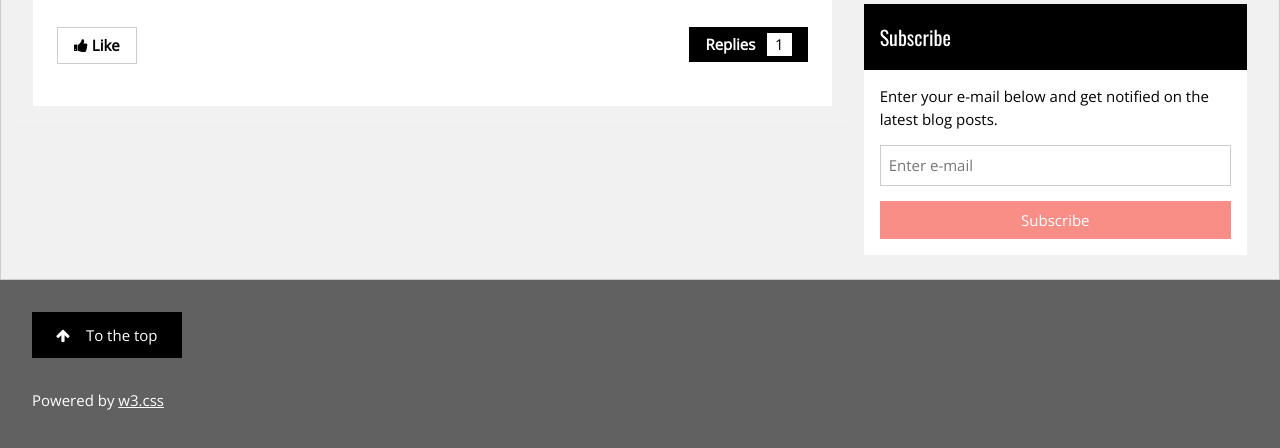
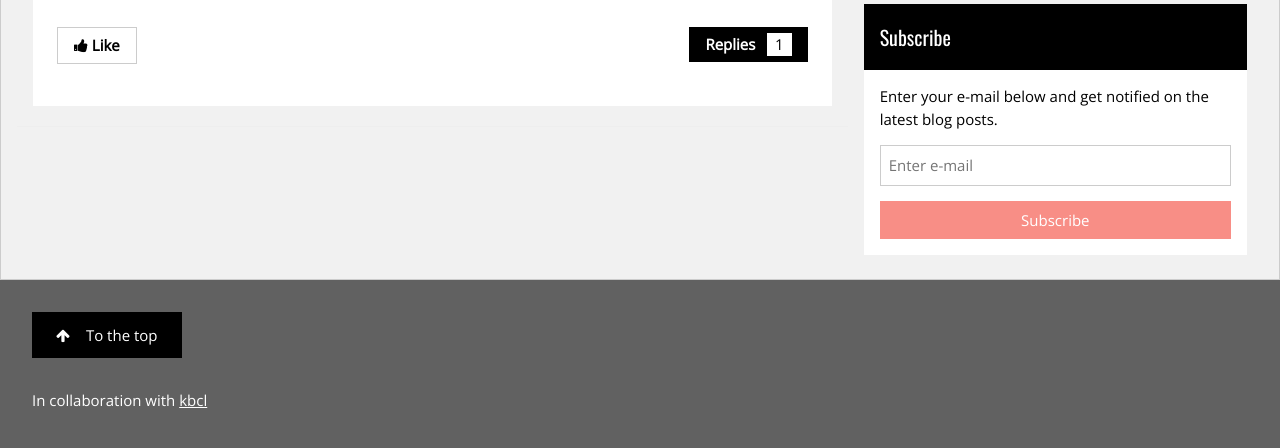
Before and after one commit to charlesmulder/icecarstens.co.za, a plain HTML site: page index.html in a window 1280 px wide. Shown: the part 1290-1738 px from the top of the page. Drawn offline with nearby package versions, Linux system fonts and the light colour scheme.

Commit message:
added footer link

```diff
--- a/index.html
+++ b/index.html
@@ -366,7 +366,7 @@
 
       <footer class="w3-container w3-dark-grey w3-padding-32 w3-padding-xlarge">
         <a href="#" class="w3-btn w3-padding-large w3-margin-bottom"><i class="fa fa-arrow-up w3-margin-right"></i>To the top</a>
-        <p>Powered by <a href="http://www.w3schools.com/w3css/default.asp" target="_blank">w3.css</a></p>
+        <p>In collaboration with <a href="https://keyboardcolab.co.za" target="_blank">kbcl</a></p>
 
       </footer>
 
```
